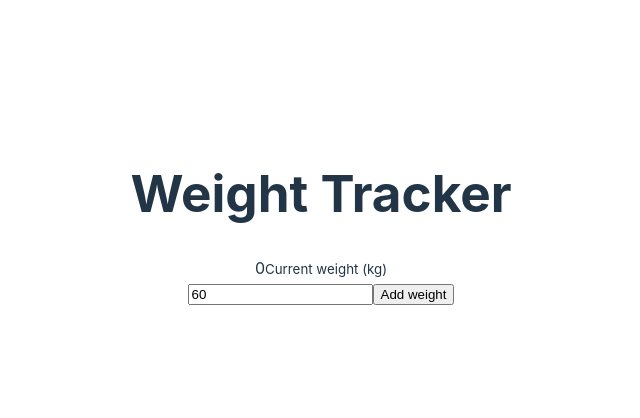
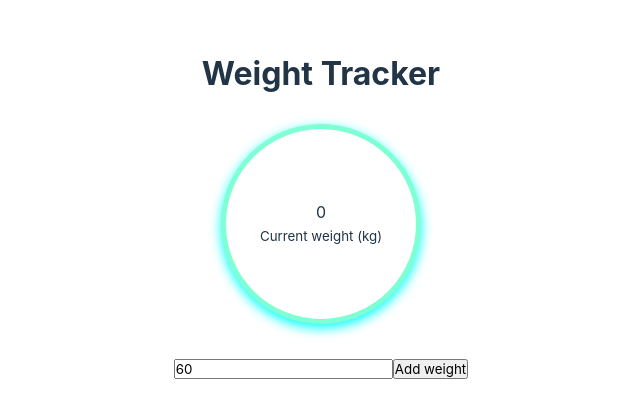
Before and after one commit to itsyuxuan/daily-weight, a Vue app: page / in a window 1280 px wide. Shown: the part 182-600 px from the top of the page, without its empty margins (319-959 px from the left). Built offline with nearby package versions, Linux system fonts and the light colour scheme.

Commit message:
✨ feat(App): current weight ring

```diff
--- a/src/App.vue
+++ b/src/App.vue
@@ -98,4 +98,41 @@ watch(
   </main>
 </template>
 
-<style scoped></style>
+<style scoped>
+*{
+  margin: 0;
+  padding: 0;
+  box-sizing: border-box;
+  font-family:"Inter var experimental", "Inter var", -apple-system, "system-ui", "Segoe UI", Roboto, Oxygen, Ubuntu, Cantarell, "Fira Sans", "Droid Sans", "Helvetica Neue", sans-serif;;
+}
+body {
+  background-color:azure;
+}
+main {
+  padding: 1.5rem;
+}
+h1 {
+  font-size: 2em;
+  text-align: center;
+  margin-bottom: 2rem;
+}
+h2 {
+  margin-bottom: 1rem;
+  color:grey;
+  font-weight: 400;
+}
+.current {
+  display: flex;
+  flex-direction: column;
+  justify-content: center;
+  align-items: center;
+  width: 200px;
+  height: 200px;
+  text-align: center;
+  background-color: white;
+  border-radius: 999px;
+  box-shadow: 0 4px 12px aqua;
+  border: 5px solid aquamarine;
+  margin: 0 auto 2rem;
+}
+</style>
```
